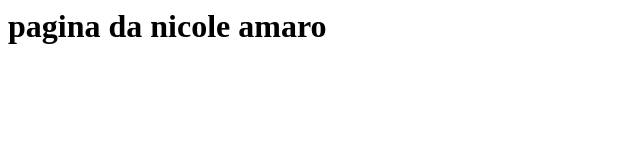
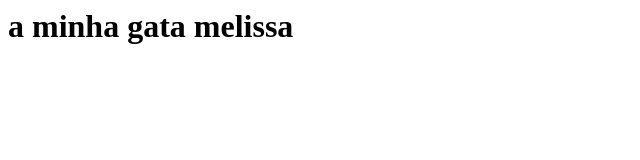
Before and after one commit to bela500/primeiro.repositorio, a plain HTML site: page index.html in a window 1280 px wide. Shown: the whole page, without its empty margins (0-640 px from the left). Drawn offline with Linux system fonts and the light colour scheme.

Commit message:
mudança de titulo

```diff
--- a/index.html
+++ b/index.html
@@ -1,3 +1,3 @@
 <html>
-  <h1>pagina da nicole amaro</h1>
+  <h1>a minha gata melissa</h1>
 </html>
```
